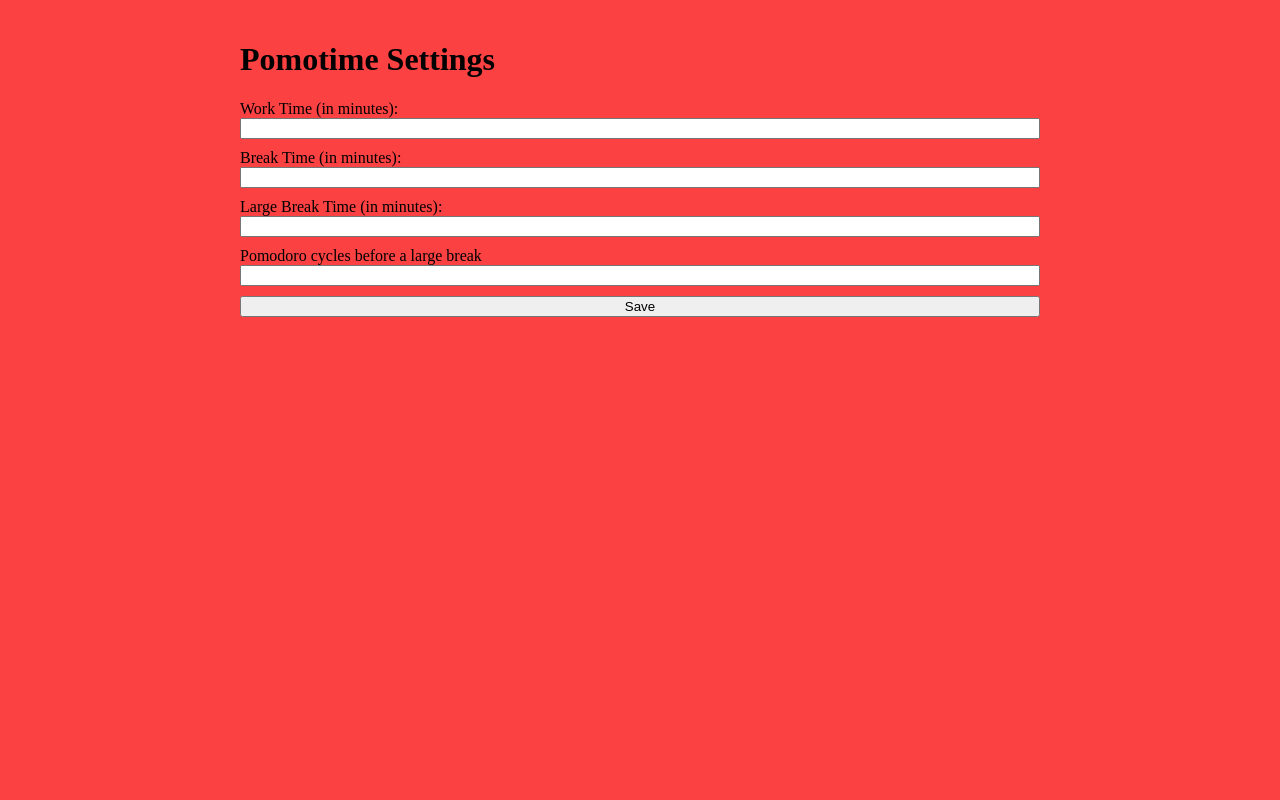
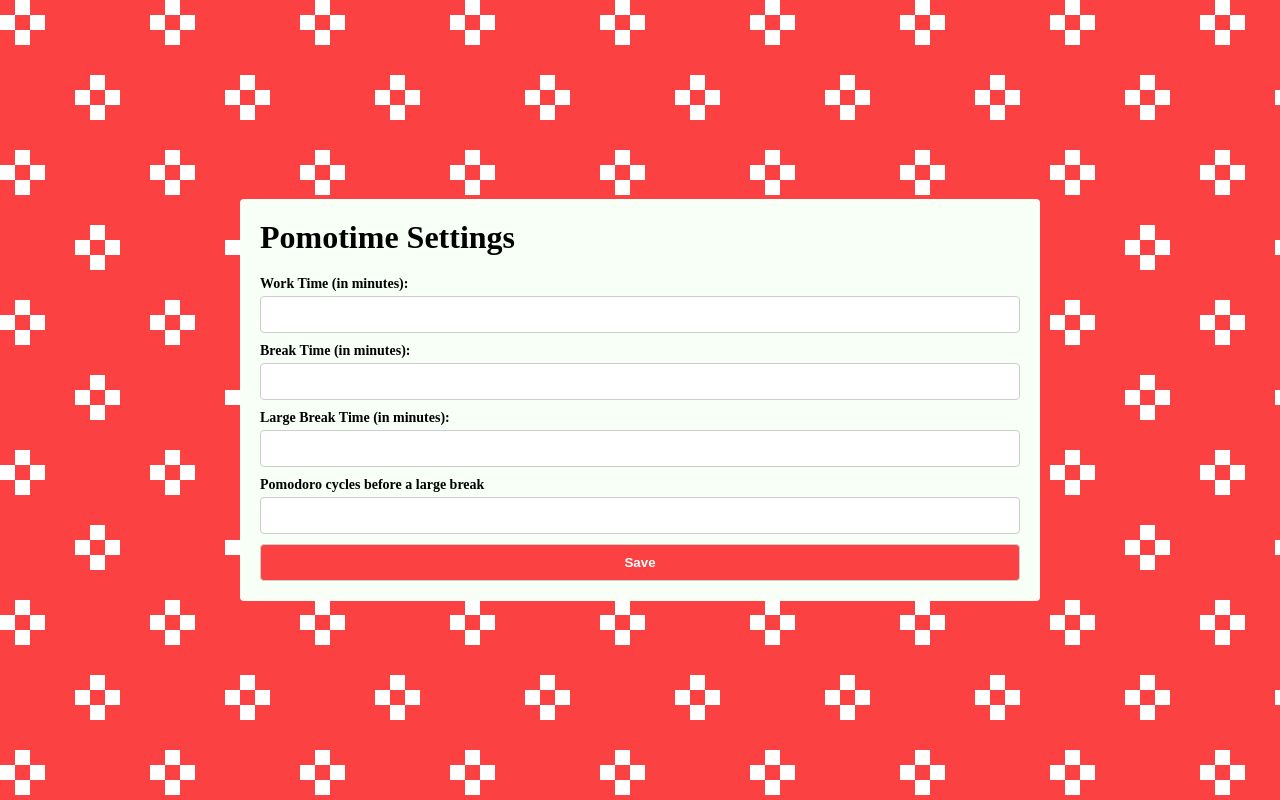
Before and after one commit to erandakarachchi/pomotime, a website built with webpack: page src/pages/settings/settings.html in a window 1280 px wide. Built offline with nearby package versions, Linux system fonts and the light colour scheme; some packages are replaced by stand-ins of ours.

Commit message:
Settings page ui improvements

```diff
--- a/src/pages/settings/settings.css
+++ b/src/pages/settings/settings.css
@@ -1,18 +1,40 @@
-body {
+* {
+  margin: 0;
+  padding: 0;
+  box-sizing: border-box;
+}
+
+.container {
   --s: 30px; /* the size */
   --c1: #fb4141;
   --c2: #ffffff;
 
-  background-color: #fb4141;
+  background: conic-gradient(at 60% 60%, var(--c1) 75%, #0000 0) 0 0 /
+      calc(5 * var(--s) / 2) calc(5 * var(--s) / 2),
+    repeating-conic-gradient(var(--c1) 0 25%, #0000 0 50%) 0 0 /
+      calc(5 * var(--s)) calc(5 * var(--s)),
+    repeating-conic-gradient(var(--c2) 0 25%, var(--c1) 0 50%) 0 0 / var(--s)
+      var(--s);
+  display: flex;
+  justify-content: center;
+  align-items: center;
+  height: 100vh;
 }
 
-.container {
-  max-width: 800px;
-  margin: 0 auto;
+.settings-container {
+  width: 800px;
+  background-color: #f7fff7;
   padding: 20px;
+  border-radius: 4px;
+  display: flex;
+  flex-direction: column;
+  gap: 20px;
 }
 
 .settings-form {
+  height: 100%;
+  width: 100%;
+  background-color: #f7fff7;
   display: flex;
   flex-direction: column;
   gap: 10px;
@@ -21,4 +43,26 @@ body {
 .form-group {
   display: flex;
   flex-direction: column;
+  gap: 4px;
 }
+
+.form-group label {
+  font-size: 14px;
+  font-weight: 600;
+}
+
+.form-group input {
+  padding: 10px;
+  border-radius: 4px;
+  border: 1px solid #ccc;
+}
+
+.settings-form button {
+  padding: 10px;
+  border-radius: 4px;
+  border: 1px solid #ccc;
+  background-color: #fb4141;
+  color: #fff;
+  font-weight: 600;
+  cursor: pointer;
+}
--- a/src/pages/settings/settings.html
+++ b/src/pages/settings/settings.html
@@ -8,8 +8,8 @@
     <title>Settings</title>
   </head>
   <body class="container">
+    <div class="settings-container">
       <h1>Pomotime Settings</h1>
-
       <form id="settings-form" class="settings-form">
         <div class="form-group">
           <label for="workTime">Work Time (in minutes):</label>
@@ -58,5 +58,6 @@
         </div>
         <button id="save">Save</button>
       </form>
+    </div>
   </body>
 </html>
```
Lines whose indentation alone changed are shown as unchanged.
